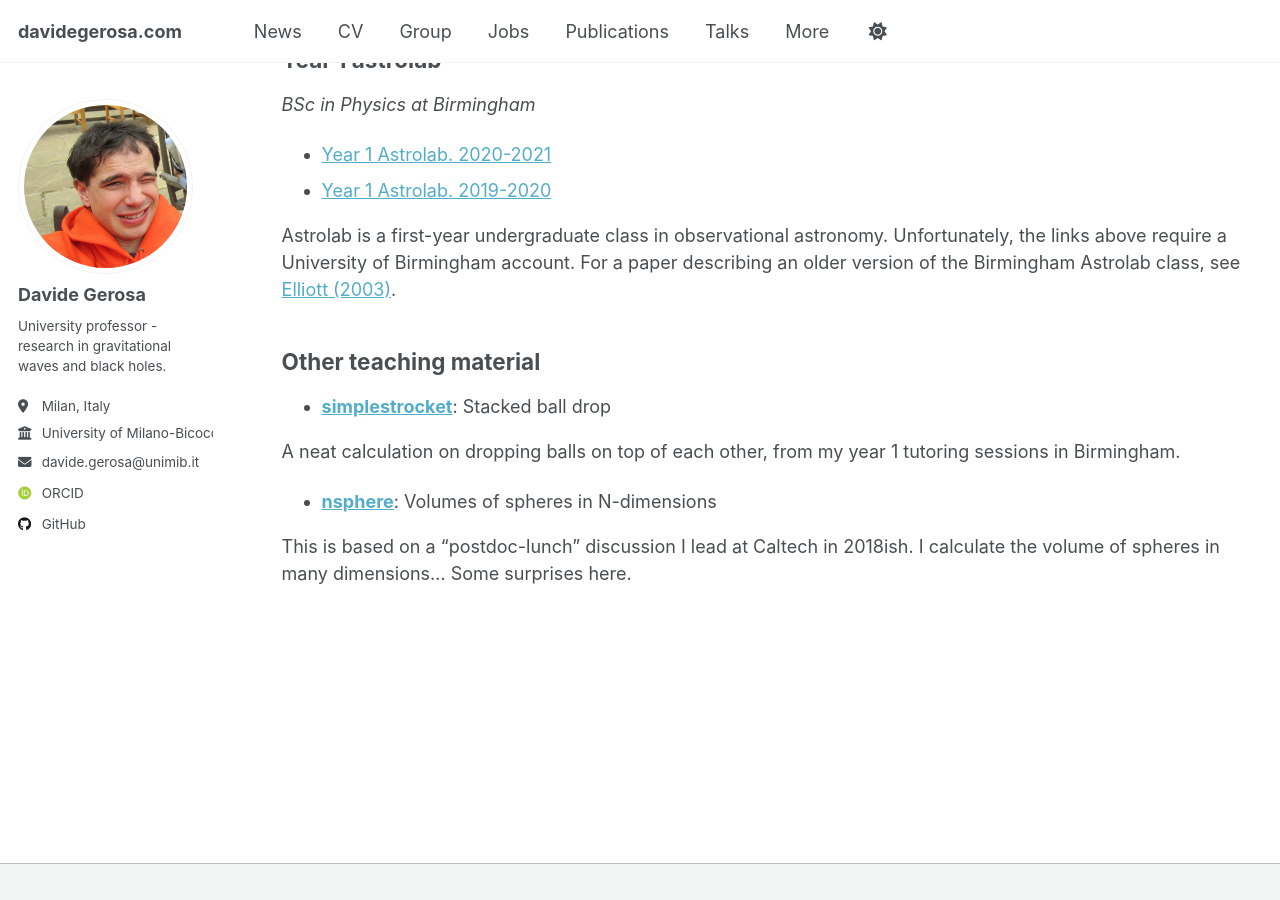
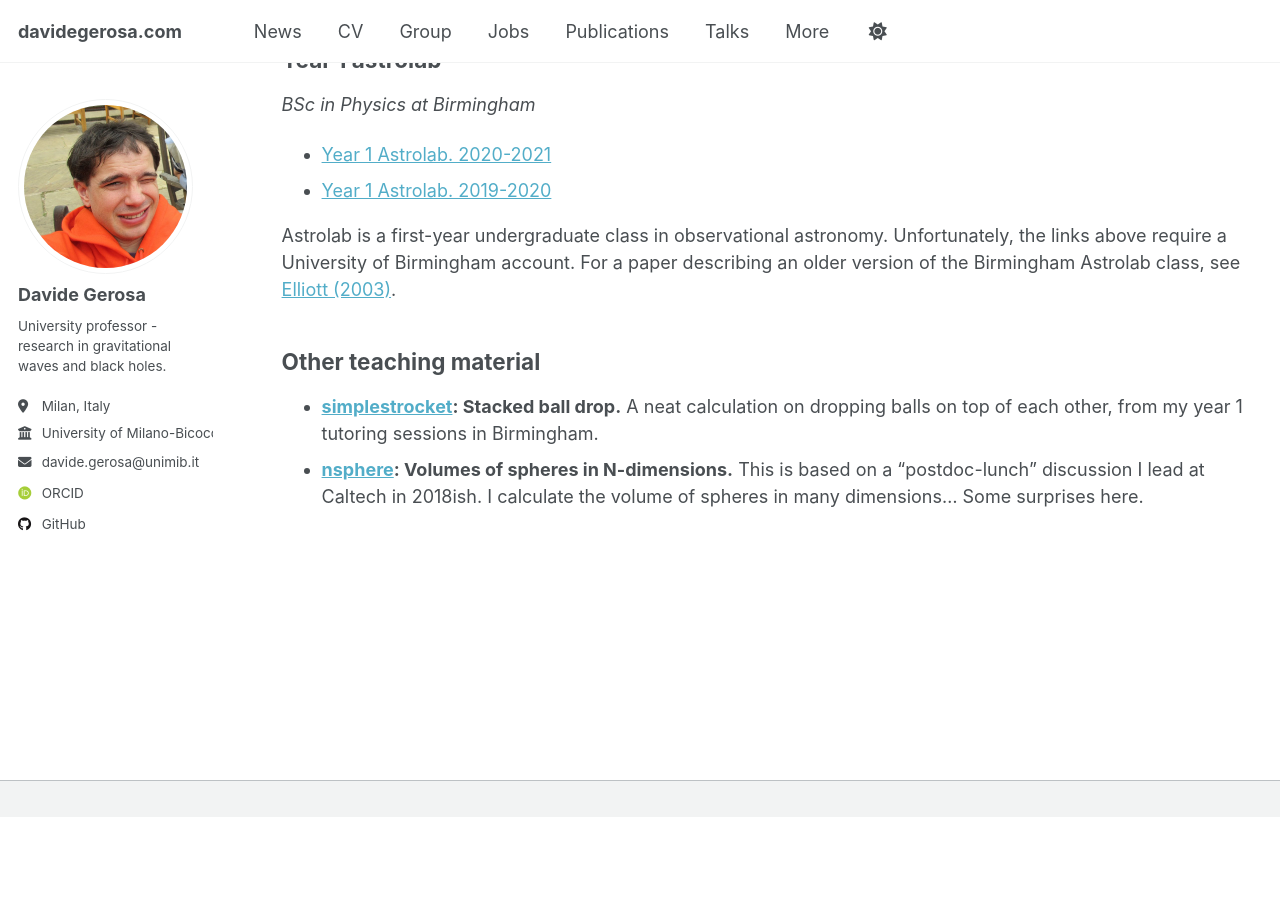
Before and after one commit to dgerosa/website, a Jekyll site: the page built from _pages/teaching.md, in a window 1280 px wide and 900 px high, scrolled down 2209 px. Built offline with Jekyll 4.4.1, drawn with Linux system fonts in a browser that asks for light colours; some web fonts are replaced; after the commit the page ends 3026 px from its top, so only the background shows below that.

Commit message:
Wed Jun 11 12:15:03 CEST 2025

```diff
--- a/_pages/teaching.md
+++ b/_pages/teaching.md
@@ -79,10 +79,5 @@ Astrolab is a first-year undergraduate class in observational astronomy. Unfortu
 
 ## Other teaching material
 
-- **[simplestrocket](/simplestrocket/)**: Stacked ball drop
-
-A neat calculation on dropping balls on top of each other, from my year 1 tutoring sessions in Birmingham.
-
-- **[nsphere](/nsphere/)**: Volumes of spheres in N-dimensions
-
-This is based on a “postdoc-lunch” discussion I lead at Caltech in 2018ish. I calculate the volume of spheres in many dimensions... Some surprises here.
+- **[simplestrocket](/simplestrocket/): Stacked ball drop.** A neat calculation on dropping balls on top of each other, from my year 1 tutoring sessions in Birmingham.
+- **[nsphere](/nsphere/): Volumes of spheres in N-dimensions.** This is based on a “postdoc-lunch” discussion I lead at Caltech in 2018ish. I calculate the volume of spheres in many dimensions... Some surprises here.
```
